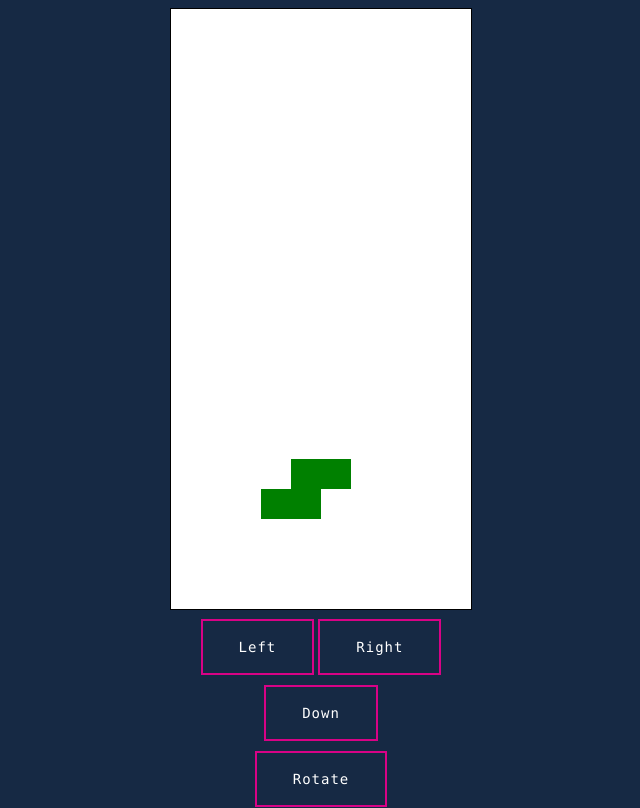
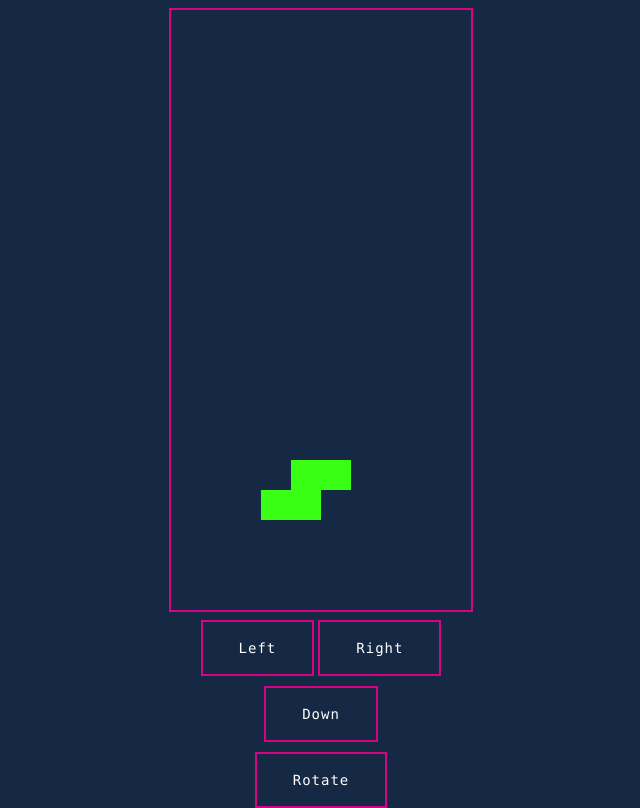
Before and after one commit to johnjoseph3/tetris, a website built with webpack: page client/index.html in a window 1280 px wide. Shown: the whole page, without its empty margins (319-959 px from the left). Built offline with nearby package versions, Linux system fonts and the light colour scheme; files whose address does not match are found by name.

```diff
--- a/client/css/styles.css
+++ b/client/css/styles.css
@@ -3,10 +3,9 @@
 }
 
 #game-board {
-  border: 1px solid black;
+  border: 2px solid rgb(216, 2, 134);
   width: 300px;
   height: 600px;
-  background-color: white;
   margin: 0 auto;
 }
 
@@ -15,6 +14,21 @@
   height: 30px;
   float: left;
 }
+
+/*@media only screen and (max-width: 760px) {
+  body {
+    background-color: white;
+  }
+  #game-board {
+    width: 600px;
+    height: 1200px;
+  }
+
+  .block {
+    width: 60px;
+    height: 60px;
+  }
+}*/
 
 .btns-container {
   text-align: center;
--- a/client/js/blockColors.js
+++ b/client/js/blockColors.js
@@ -1,9 +1,9 @@
 const blockColors = {
-  square: 'yellow',
-  line: 'blue',
+  square: '#4717F6',
+  line: '#ff0101',
   t: 'purple',
-  s: 'green',
-  l: 'orange'
+  s: '#39FF14',
+  l: '#A239CA'
 }
 
 export default blockColors;
--- a/client/js/main.js
+++ b/client/js/main.js
@@ -4,7 +4,7 @@
 import blockColors from './blockColors';
 import { isNextBlockFrozen } from './rotate';
 
-const boardColor = 'white';
+const boardColor = '#162944';
 const blockTypes = ['square', 'line', 't', 's', 'l'];
 const slowInterval = 500;
 const fastInterval = 100;
```
